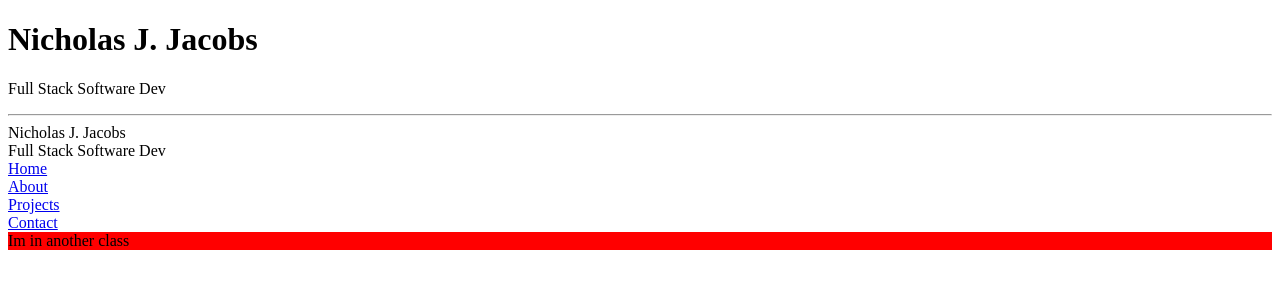
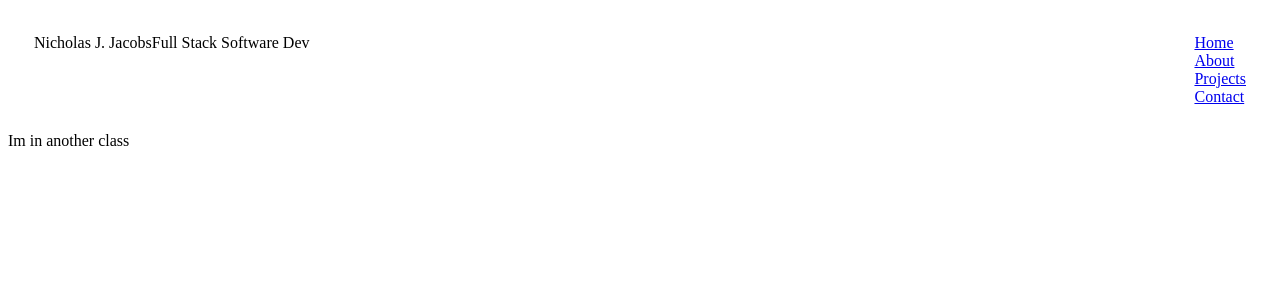
Before and after one commit to NicholasthedevJacobs/Portfolio_Website, a plain HTML site: page index.html in a window 1280 px wide. Drawn offline with Linux system fonts and the light colour scheme.

Commit message:
Created two styles for content of nav bar.

```diff
--- a/index.html
+++ b/index.html
@@ -8,10 +8,6 @@
     </head>
     <body>
         <header>
-            <h1>Nicholas J. Jacobs</h1>
-            <p>Full Stack Software Dev</p>
-            <hr/>
-
             <nav>
                 <div class="navcontainer">
                     <div class="left-side">
--- a/styles.css
+++ b/styles.css
@@ -1,3 +1,9 @@
-.placeholder {
-    background-color: red;
+.navcontainer{
+    display: flex;
+    justify-content: space-between;
+    padding: 26px;
 }
+
+.left-side{
+    display: flex;
+}
```
